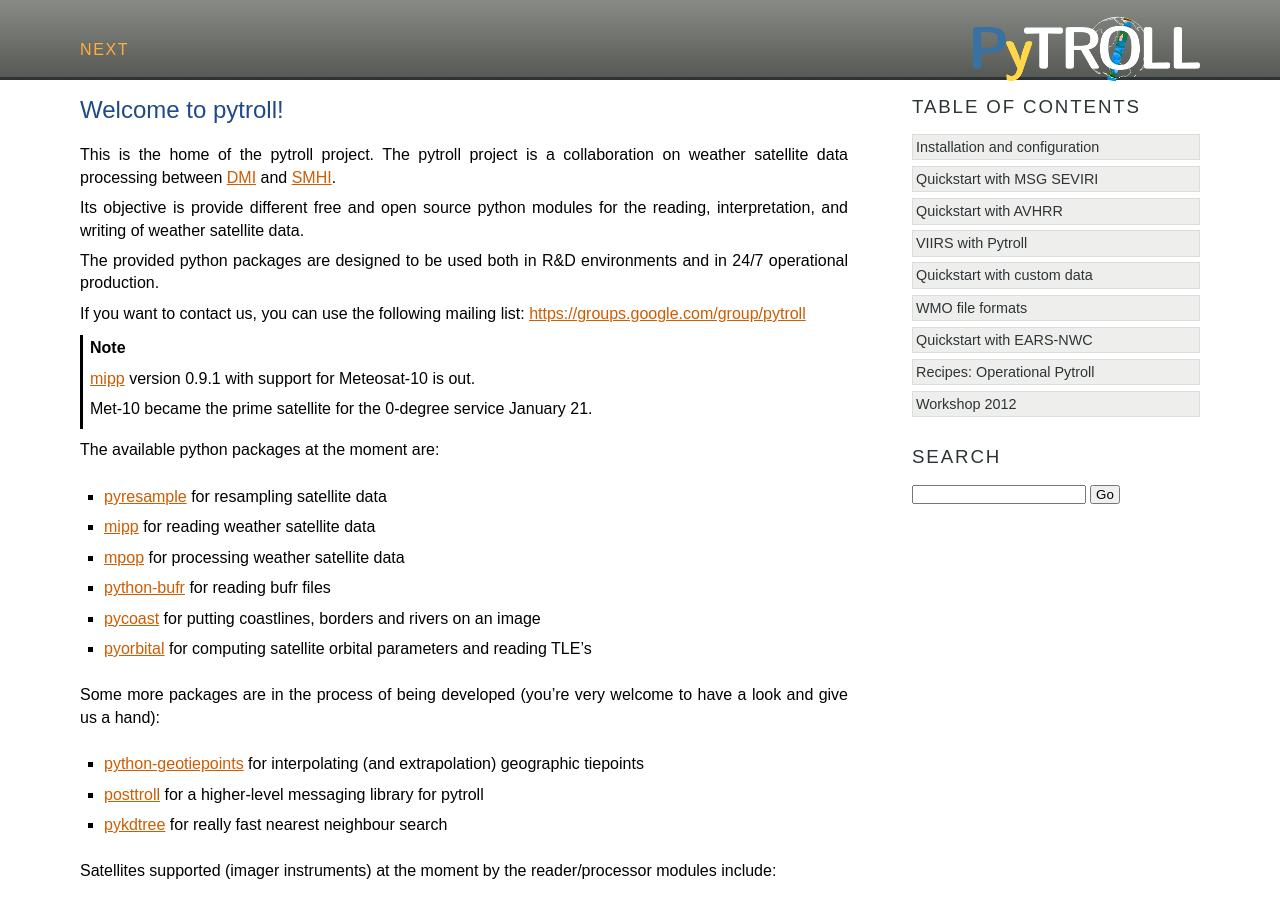
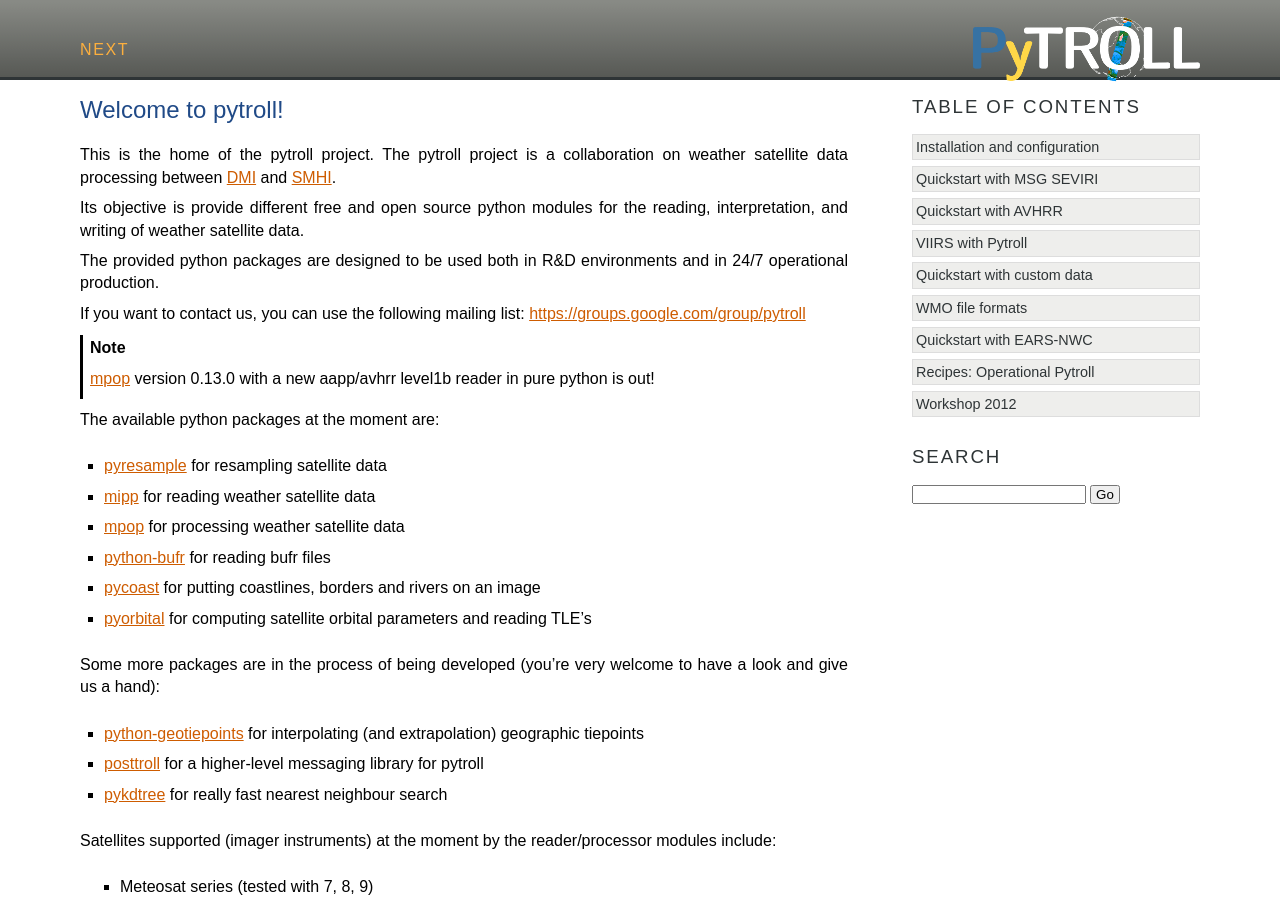
Before and after one commit to pytroll/pytroll, a Sphinx documentation site: the page built from web/source/index.rst, in a window 1280 px wide and 900 px high. Built offline with Sphinx 7.4.7, drawn with Linux system fonts in a browser that asks for light colours; formulas are drawn with MathJax 3.

Commit message:
New note on fron page for the new aapp avhrr reader

```diff
--- a/web/source/index.rst
+++ b/web/source/index.rst
@@ -24,9 +24,7 @@
 https://groups.google.com/group/pytroll
 
 .. note::
-   mipp_ version 0.9.1 with support for Meteosat-10 is out.
-
-   Met-10 became the prime satellite for the 0-degree service January 21.
+   mpop_ version 0.13.0 with a new aapp/avhrr level1b reader in pure python is out!
 
 
 The available python packages at the moment are:
```
